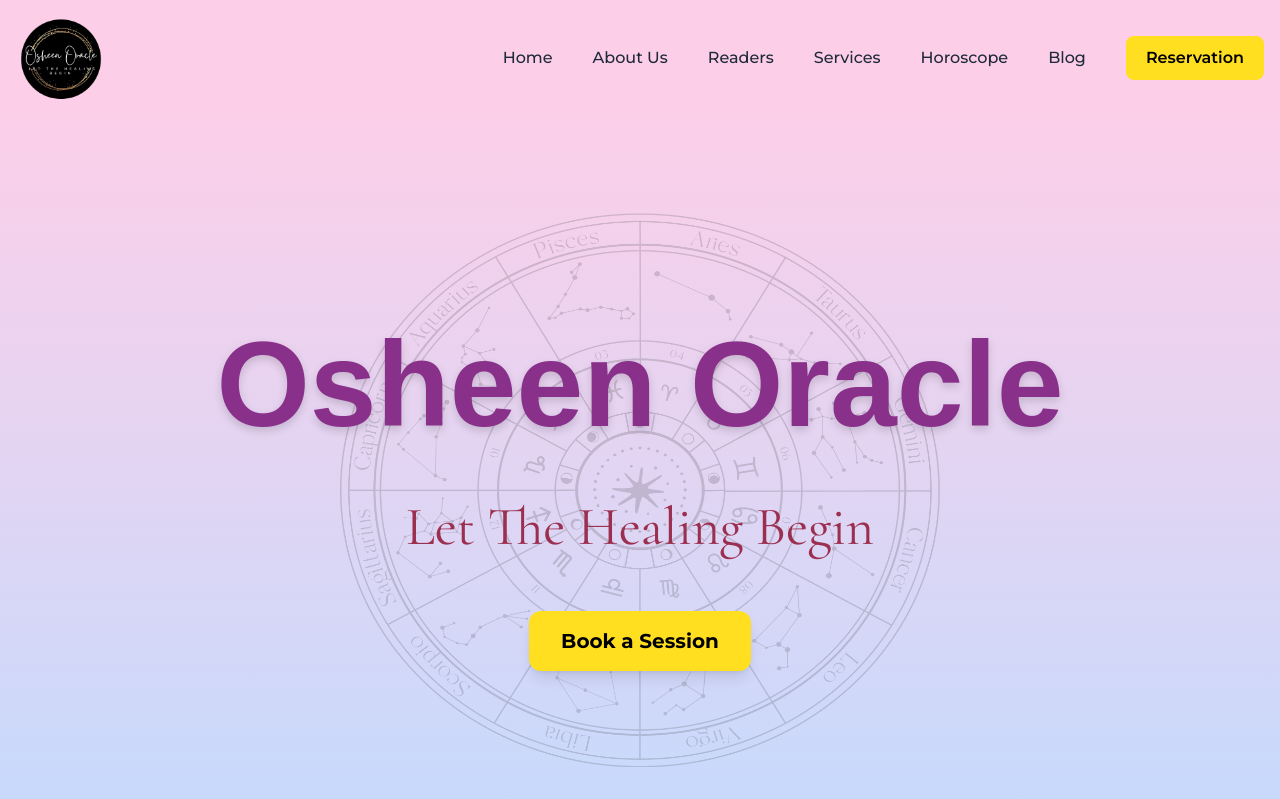
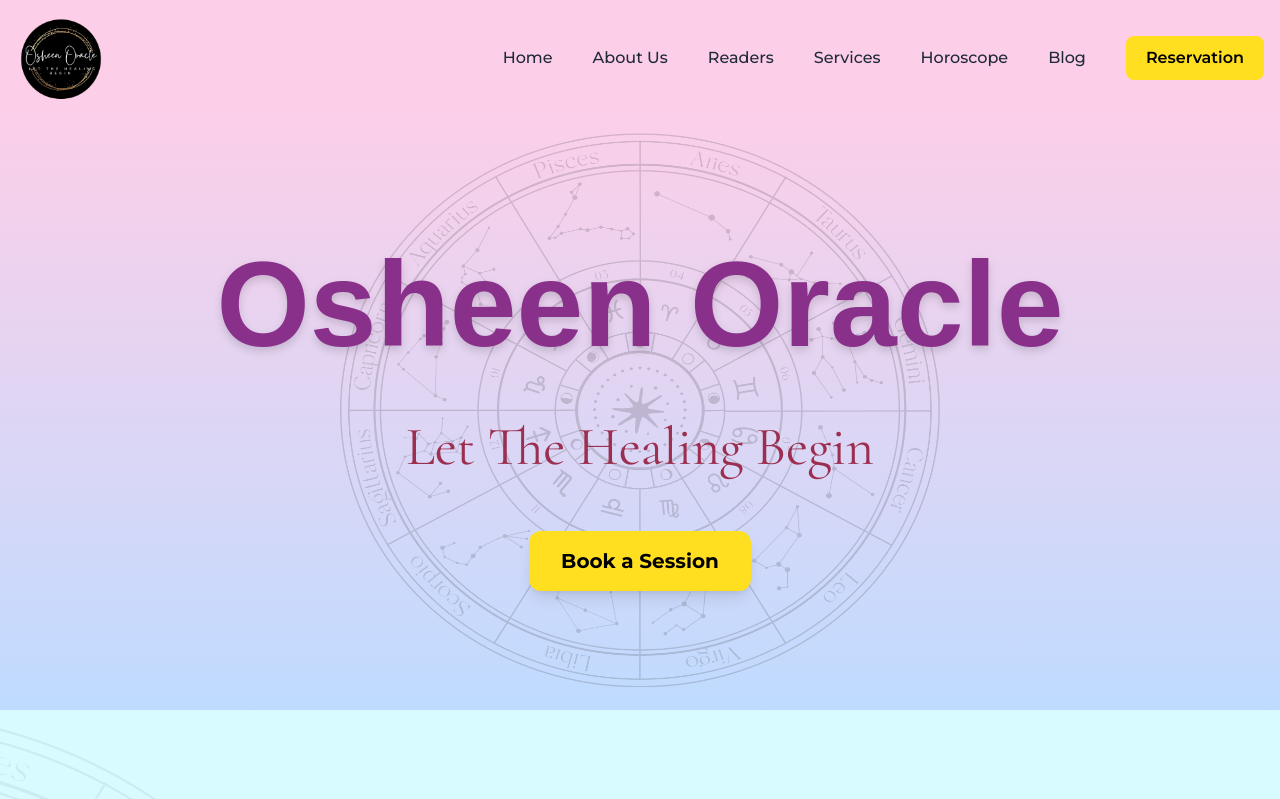
Before and after one commit to avinash-kr-pandey/OsheenOracle, a Next.js app: page / in a window 1280 px wide. Shown: the top 799 px of the page. Built offline with nearby package versions, Linux system fonts and the light colour scheme; a web font is replaced by a local one.

Commit message:
new code

```diff
--- a/src/app/page.tsx
+++ b/src/app/page.tsx
@@ -12,7 +12,7 @@ import WhyChooseUs from "@/components/Home/WhyChooseUs";
 export default function Home() {
   return (
     <>
-      <header className="w-full min-h-screen bg-gradient-to-b from-pink-200 to-blue-200 relative overflow-hidden">
+      <header className="w-full bg-gradient-to-b from-pink-200 to-blue-200 relative overflow-hidden">
         <HeroSection />
       </header>
       <WelcomeOsheenOracle />
--- a/src/components/Hero/HeroHeader.tsx
+++ b/src/components/Hero/HeroHeader.tsx
@@ -36,12 +36,13 @@ export default function HeroHeader() {
   return (
     <div>
       <header
-        className={`fixed top-0 left-0 w-full z-50 transition-all duration-300
-    ${scrolled ? "bg-white shadow-md py-2" : "bg-pink-200 py-4"}`}
+        className={`fixed md:max-h-screen max-h-1/2 top-0 left-0 w-full z-50 transition-all duration-300
+    ${scrolled ? "bg-pink-200 shadow-md py-2" : "bg-pink-200 py-4"}`}
       >
         <div className="max-w-7xl mx-auto px-4 flex items-center justify-between">
           {/* Logo */}
-          <div className="flex items-center cursor-pointer"
+          <div
+            className="flex items-center cursor-pointer"
             onClick={() => router.push("/")}
           >
             <Image
--- a/src/components/Home/HeroSection.tsx
+++ b/src/components/Home/HeroSection.tsx
@@ -5,7 +5,7 @@ import Link from "next/link";
 
 export default function HeroSection() {
   return (
-    <div className="relative flex flex-col items-center justify-center text-center px-4 mt-8 md:mt-16 lg:mt-20">
+    <div className="relative flex flex-col items-center justify-center text-center px-4 md:mt-0 mt-5">
       {/* Circle Background */}
       <div className="relative w-72 h-72 xs:w-80 xs:h-80 sm:w-96 sm:h-96 md:w-[400px] md:h-[400px] lg:w-[500px] lg:h-[500px] xl:w-[600px] xl:h-[600px] animate-float">
         <Image
```
